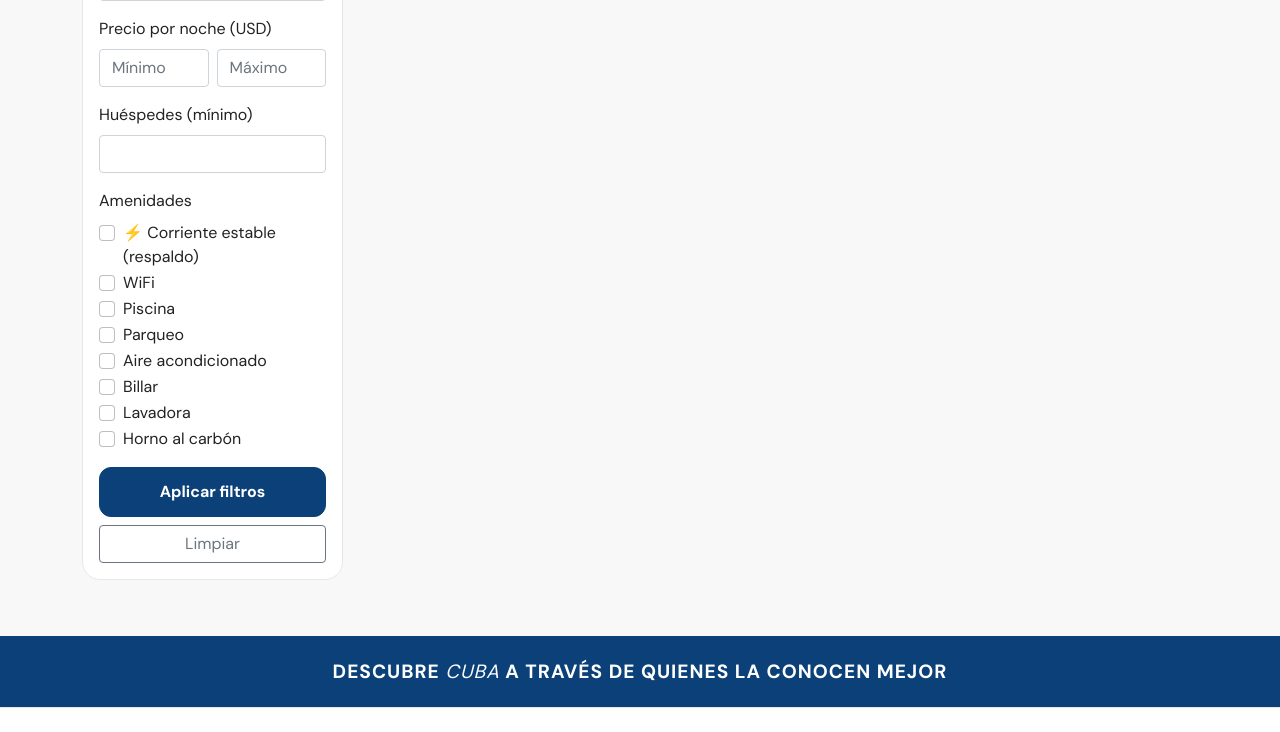
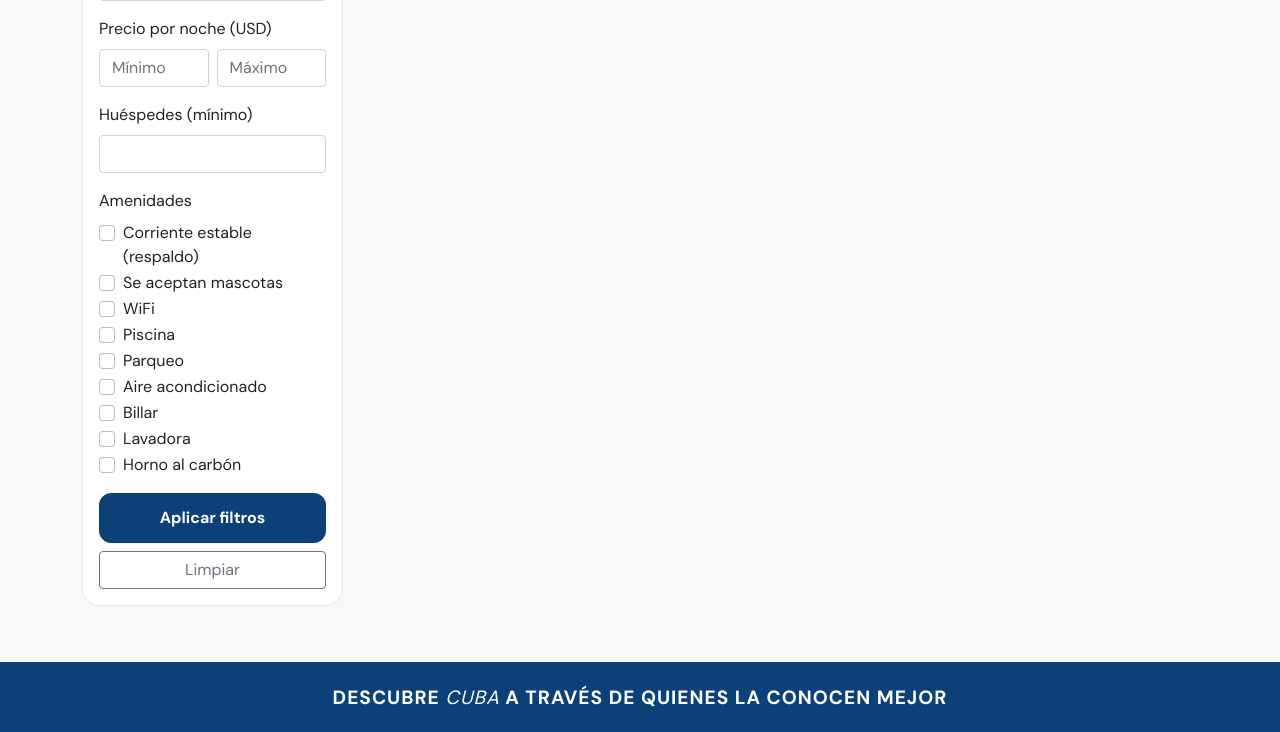
Before and after one commit to alquilerescuba/alquilerescuba, a Django app: page / in a window 1280 px wide. Shown: the part 879-1611 px from the top of the page. Run offline with Django 5.2, Linux system fonts and the light colour scheme; data that the repository does not hold is empty.

Commit message:
Punto 8: añadir filtro de mascotas en listado

```diff
--- a/properties/admin.py
+++ b/properties/admin.py
@@ -92,6 +92,7 @@ class PropertyAdmin(admin.ModelAdmin):
             {
                 "fields": (
                     "has_stable_electricity",
+                    "has_pets_allowed",
                     "has_wifi",
                     "has_tv",
                     "has_kitchen",
--- a/properties/filters.py
+++ b/properties/filters.py
@@ -69,6 +69,7 @@ class PropertyFilter(django_filters.FilterSet):
             '<i class="fas fa-bolt"></i> Corriente eléctrica estable y/o respaldo energético'
         )
     )
+    has_pets_allowed = django_filters.BooleanFilter(label="Se aceptan mascotas")
     has_wifi = django_filters.BooleanFilter(label="WiFi")
     has_pool = django_filters.BooleanFilter(label="Piscina")
     has_parking = django_filters.BooleanFilter(label="Parqueo")
--- a/properties/forms.py
+++ b/properties/forms.py
@@ -58,5 +58,6 @@ class PropertyForm(forms.ModelForm):
             "main_photo": forms.FileInput(attrs={"class": "form-control"}),
         }
         labels = {
-            "has_stable_electricity": "⚡ Corriente eléctrica estable (respaldo)",
+            "has_stable_electricity": "Corriente eléctrica estable (respaldo)",
+            "has_pets_allowed": "Se aceptan mascotas",
         }
--- a/properties/models.py
+++ b/properties/models.py
@@ -65,6 +65,9 @@ class Property(models.Model):
 
     has_stable_electricity = models.BooleanField(
         default=False, verbose_name="Corriente eléctrica estable (respaldo)"
+    )
+    has_pets_allowed = models.BooleanField(
+        default=False, verbose_name="Se aceptan mascotas"
     )
     has_wifi = models.BooleanField(default=False, verbose_name="WiFi")
     has_tv = models.BooleanField(default=False, verbose_name="TV")
--- a/templates/properties/detail.html
+++ b/templates/properties/detail.html
@@ -129,6 +129,12 @@
     <li class="mb-2">
         <i class="fas fa-bolt me-2" style="color: #222222;"></i>
         Corriente eléctrica estable (respaldo energético incluido)
+    </li>
+{% endif %}
+{% if property.has_pets_allowed %}
+    <li class="mb-2">
+        <i class="fas fa-paw me-2" style="color: #222222;"></i>
+        Se aceptan mascotas
     </li>
 {% endif %}
                                         {% if property.has_wifi %}<li class="mb-2"><i class="fas fa-wifi me-2" style="color: #222222;"></i> WiFi</li>{% endif %}
--- a/templates/properties/list.html
+++ b/templates/properties/list.html
@@ -237,7 +237,11 @@
                         <label class="form-label fw-semibold d-block">Amenidades</label>
                         <div class="form-check">
     <input class="form-check-input" type="checkbox" name="has_stable_electricity" value="true" {% if request.GET.has_stable_electricity %}checked{% endif %}>
-    <label class="form-check-label">⚡ Corriente estable (respaldo)</label>
+    <label class="form-check-label">Corriente estable (respaldo)</label>
+</div>
+<div class="form-check">
+    <input class="form-check-input" type="checkbox" name="has_pets_allowed" value="true" {% if request.GET.has_pets_allowed %}checked{% endif %}>
+    <label class="form-check-label">Se aceptan mascotas</label>
 </div>
                         <div class="form-check">
                             <input class="form-check-input" type="checkbox" name="has_wifi" value="true" {% if request.GET.has_wifi %}checked{% endif %}>
```
Also changed, not shown: properties/migrations/0009_property_has_pets_allowed_alter_property_location.py (added).
